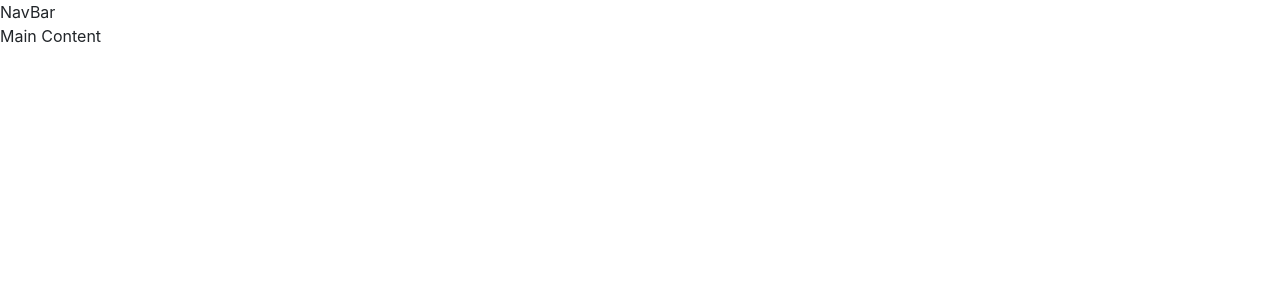
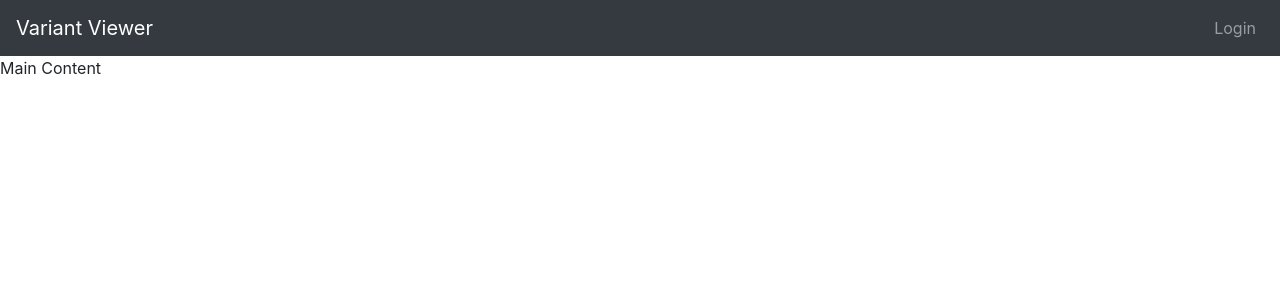
Before and after one commit to SuryaKrishnaMoorthy/variant-viewer, a React (Create React App) app: page / in a window 1280 px wide. Shown: the top 300 px of the page. Built offline with nearby package versions, Linux system fonts and the light colour scheme.

Commit message:
add navbar

```diff
--- a/src/containers/NavBar/NavBar.js
+++ b/src/containers/NavBar/NavBar.js
@@ -1,64 +1,21 @@
-import React from "react";
-import {
-  Nav,
-  NavItem,
-  Dropdown,
-  DropdownItem,
-  DropdownToggle,
-  DropdownMenu,
-  NavLink
-} from "reactstrap";
+import React, { Component } from "react";
+import { Navbar, NavbarBrand, Nav, NavItem, NavLink } from "reactstrap";
 
-export default class Example extends React.Component {
-  constructor(props) {
-    super(props);
-
-    this.toggle = this.toggle.bind(this);
-    this.state = {
-      dropdownOpen: false
-    };
-  }
-
-  toggle() {
-    this.setState({
-      dropdownOpen: !this.state.dropdownOpen
-    });
-  }
-
+class NavBar extends Component {
   render() {
     return (
       <div>
-        <Nav pills>
-          <NavItem>
-            <NavLink href="#" active>
-              Link
-            </NavLink>
-          </NavItem>
-          <Dropdown nav isOpen={this.state.dropdownOpen} toggle={this.toggle}>
-            <DropdownToggle nav caret>
-              Dropdown
-            </DropdownToggle>
-            <DropdownMenu>
-              <DropdownItem header>Header</DropdownItem>
-              <DropdownItem disabled>Action</DropdownItem>
-              <DropdownItem>Another Action</DropdownItem>
-              <DropdownItem divider />
-              <DropdownItem>Another Action</DropdownItem>
-            </DropdownMenu>
-          </Dropdown>
-          <NavItem>
-            <NavLink href="#">Link</NavLink>
-          </NavItem>
-          <NavItem>
-            <NavLink href="#">Another Link</NavLink>
-          </NavItem>
-          <NavItem>
-            <NavLink disabled href="#">
-              Disabled Link
-            </NavLink>
-          </NavItem>
-        </Nav>
+        <Navbar color="dark" dark expand="md">
+          <NavbarBrand href="/">Variant Viewer</NavbarBrand>
+          <Nav className="ml-auto" navbar>
+            <NavItem>
+              <NavLink href="/Login/">Login</NavLink>
+            </NavItem>
+          </Nav>
+        </Navbar>
       </div>
     );
   }
 }
+
+export default NavBar;
--- a/src/hoc/Layout/Layout.js
+++ b/src/hoc/Layout/Layout.js
@@ -1,11 +1,12 @@
 import React, { Component } from "react";
 import Aux from "../_Aux/_Aux";
+import NavBar from "../../containers/NavBar/NavBar";
 
 class Layout extends Component {
   render() {
     return (
       <Aux>
-        <div>NavBar</div>
+        <NavBar>NavBar</NavBar>
         <div>Main Content</div>
       </Aux>
     );
```
Also changed, not shown: src/containers/NavBar/NavBar.css (added).
